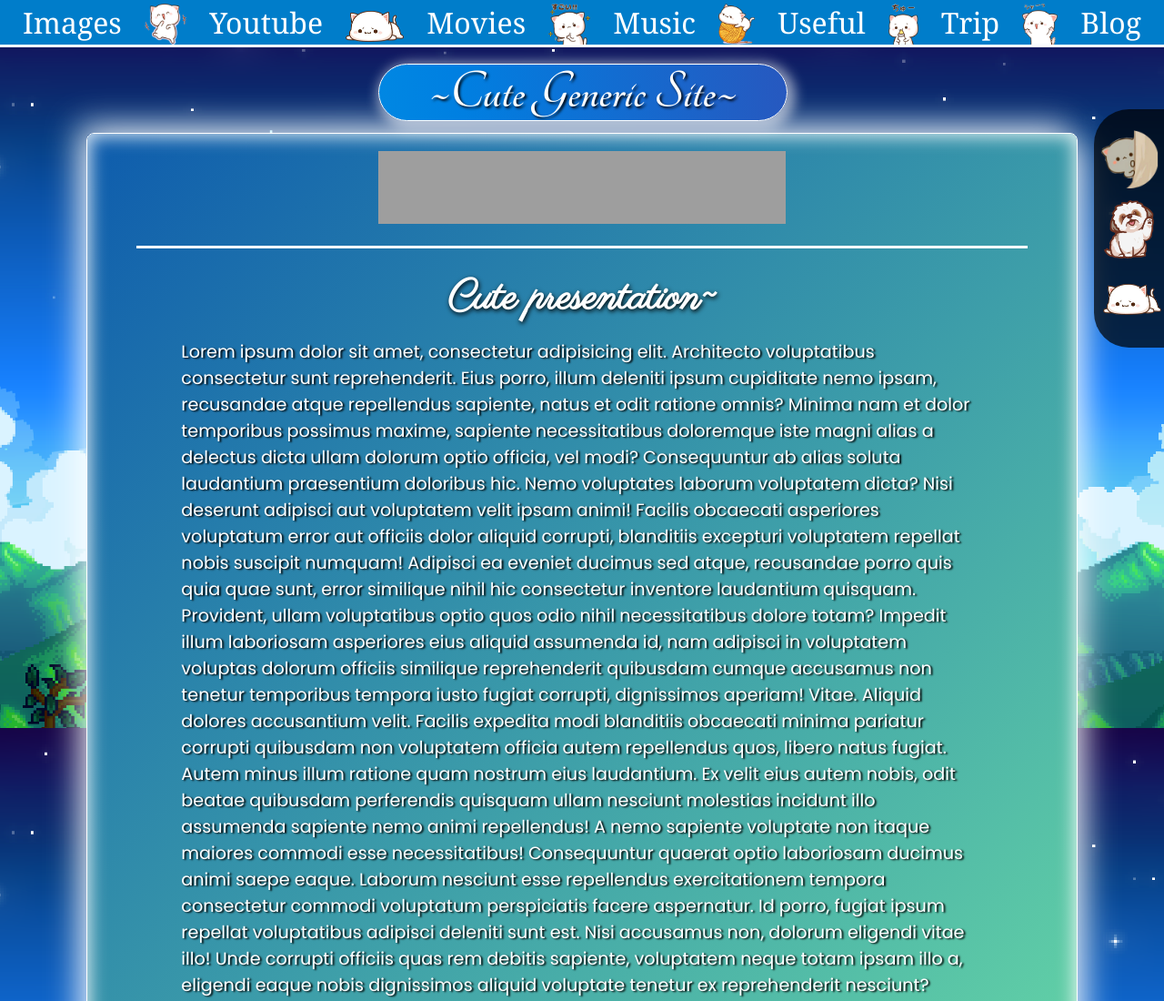
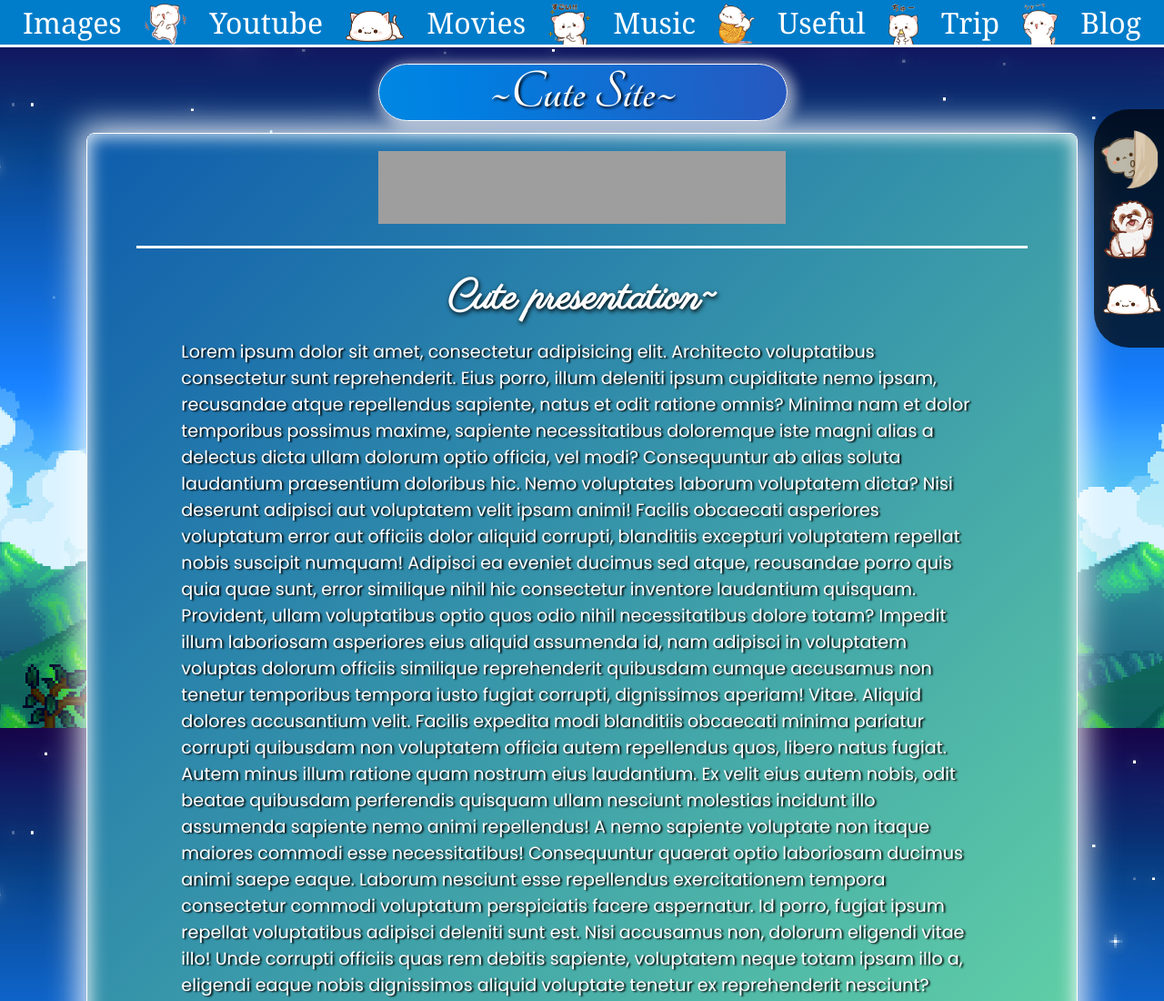
Before and after one commit to r-ed06/r-ed06.github.io, a plain HTML site: page index.html in a window 1280 px wide. Shown: the top 1100 px of the page at 91% size. Drawn offline with Linux system fonts and the light colour scheme; grey boxes are pictures that could not be loaded; a script that the page names is missing; a web font is replaced by a local one.

Commit message:
Update index.html

```diff
--- a/index.html
+++ b/index.html
@@ -42,7 +42,7 @@
   </div>
 
   <div class="sashenka">
-    <h5 class="sashenkatitle">~Cute Generic Site~</h5>
+    <h5 class="sashenkatitle">~Cute Site~</h5>
   </div>
 
   <div class="sidebar">
```
